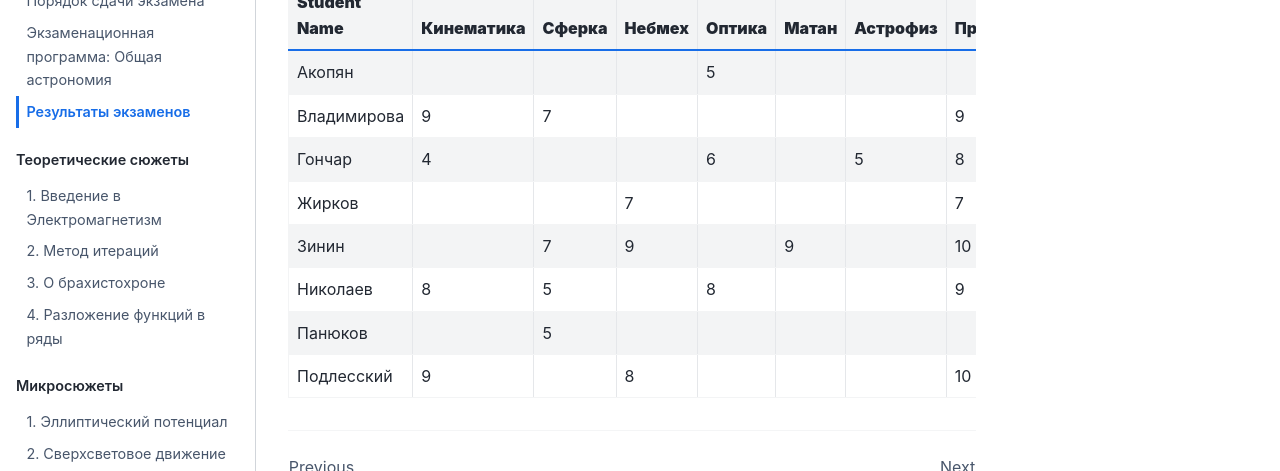
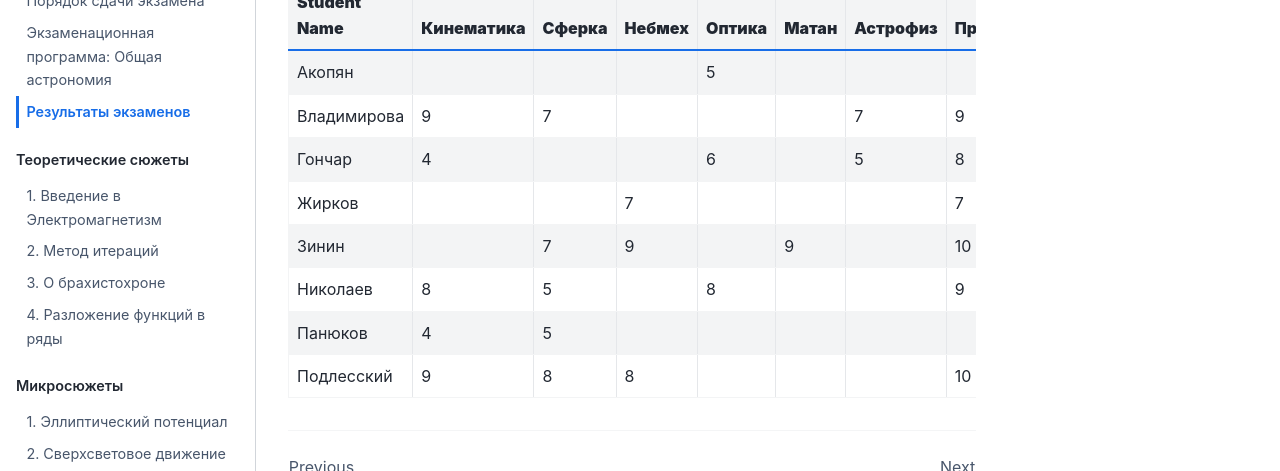
Before and after one commit to FedorovVS/astroclub, a Jupyter Book: the page built from chapters/teormin/results.md, in a window 1280 px wide and 965 px high. Shown: the part 330-801 px from the top of the window. Built offline with Jupyter Book 1.0.4 settings and Sphinx 7.4.7 and the Sphinx Book theme 1.1.4, drawn with Linux system fonts in a browser that asks for light colours; pages that are not in the unit, such as notebooks, are missing from menus; comment, search, counter and statistics services are not loaded.

Commit message:
Update results.md

```diff
--- a/chapters/teormin/results.md
+++ b/chapters/teormin/results.md
@@ -9,12 +9,12 @@
 | **Student Name**   | **Кинематика** | **Сферка** | **Небмех** | **Оптика** | **Матан**| **Астрофиз**|**Предрег**|**Сумма** |
 |---------------------|----------|-------------|-------------|-------------|------------|-------------|---------|---------|
 | Акопян           |             |           |           |      5           |      | | |5          |
-| Владимирова   |        9        |     7      |           |                 |      |  |9 |25       |
+| Владимирова   |        9        |     7      |           |                 |      |7  |9 |32       |
 | Гончар       |       4          |           |           |        6         |     |  5|8 |23        |
 | Жирков        |                |           |       7    |                |      |   |7 | 14      |
 | Зинин      |                   |      7     |     9      |                 |     9|  | 10 | 36       |
 |  Николаев           |   8        |     5        |             |     8        |   | |  9|     30      |
-| Панюков           |            |      5      |            |                |   |   |  | 5         |
-| Подлесский      |         9     |              |     8      |                |  |  |  10 |   27         |
+| Панюков           |       4     |      5      |            |                |   |   |  | 9         |
+| Подлесский      |         9     |       8       |     8      |                |  |  |  10 |   35         |
 
 ---
```
